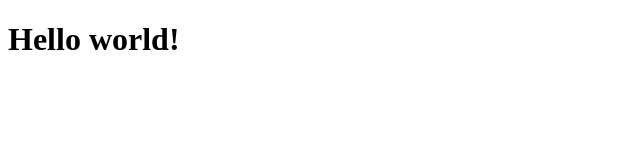
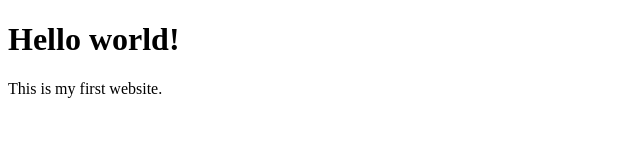
Before and after one commit to Lucypaije/Blocbox, a plain HTML site: page index.html in a window 1280 px wide. Shown: the whole page, without its empty margins (0-640 px from the left). Drawn offline with Linux system fonts and the light colour scheme.

Commit message:
Added a paragraph

```diff
--- a/index.html
+++ b/index.html
@@ -5,5 +5,6 @@
 </head>
 <body>
 <h1>Hello world!</h1>
+<p>This is my first website.</p>
 </body>
 </html>
```
